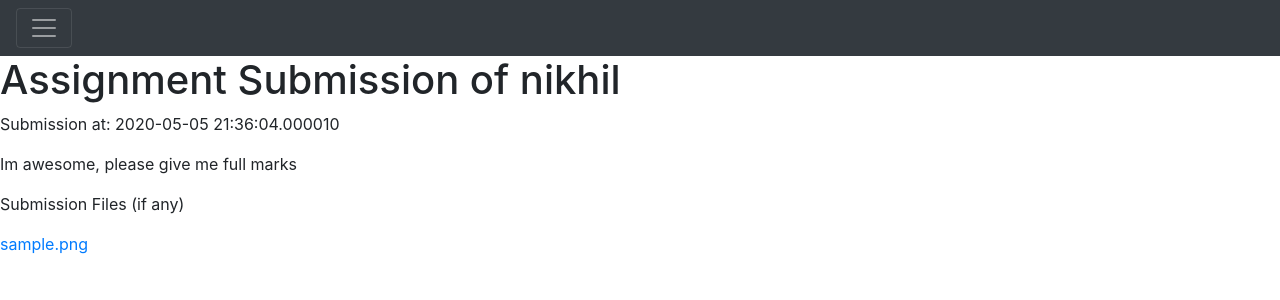
After one commit to nikhils98/Starburst-LMS-Eyeson-Video-Conf-, a Flask app: page /assignmentSubmission/detail/1 in a window 1280 px wide. The commit adds this page. Shown: the top 300 px of the page. Run offline with Flask 2, Linux system fonts and the light colour scheme; a user stored in the database is signed in; data comes from the database, SQL or seed files in the repository; both versions use the stored data as it was after the commit; tables that the repository leaves empty hold one stand-in row (values such as "Sample post"); some libraries are stand-ins or nearby versions.

Commit message:
Added submission flow

```diff
--- a/Application/__init__.py
+++ b/Application/__init__.py
@@ -99,6 +99,8 @@ sub = models.AssignmentSubmission()
 sub.assignmentId = 1
 sub.userId = 1
 sub.submissionTime = datetime.datetime.today()
+sub.comment = 'Im awesome, please give me full marks'
+
 
 models.db.session.add(sub)
 
@@ -106,6 +108,7 @@ sub = models.AssignmentSubmission()
 sub.assignmentId = 1
 sub.userId = 2
 sub.submissionTime = datetime.datetime.today()
+sub.comment = 'Im awesome, please give me full marks'
 
 models.db.session.add(sub)
 
--- a/Application/assignment_submissions.py
+++ b/Application/assignment_submissions.py
@@ -93,6 +93,7 @@ def submitAssignment(id):
             file.save(path)
             submissionFile = models.SubmissionFile()
             submissionFile.filePath = path
+            submissionFile.fileName = file.filename
             submissionFile.submissionId = submission.assignmentSubmissionId
 
             models.db.session.add(submissionFile)
@@ -125,3 +126,11 @@ def gradeAssignmentSubmission(id):
 
     flash('Graded Assignment')
     return redirect('submitAssignment')
+
+@app.route('/assignmentSubmission/detail/<id>')
+@authenticate
+def assignmentSubmissionDetail(id):
+    print(id)
+    assignmentSubmissionId = escape(id)
+    submission = models.AssignmentSubmission.query.filter_by(assignmentSubmissionId=assignmentSubmissionId).first()
+    return render_template('assignment_submission_detail.html',submission=submission)
--- a/Application/models.py
+++ b/Application/models.py
@@ -229,5 +229,8 @@ class SubmissionFile(db.Model):
         db.String(250),
         nullable=False
     )
+    fileName = db.Column(
+        db.String(255)
+    )
     submissionId = db.Column(db.Integer, db.ForeignKey('assignment_submissions.assignmentSubmissionId'))
     submission = relationship("AssignmentSubmission", backref='submissionFiles')
--- a/Application/templates/assignment.html
+++ b/Application/templates/assignment.html
@@ -20,8 +20,6 @@
         <br>
         <p> Assignment Deadline: {{ assignment.assignmentDeadline }}</p>
         <br>
-        <p> Assignment Name: {{ assignment.assignmentName }}</p>
-        <br>
         <p> Total Marks: {{ assignment.totalMarks }}</p>
         <br>
         <p> Assignment Uploaded Date: {{ assignment.uploadDateTime }}</p>
@@ -32,6 +30,8 @@
                 <br>
         {% endfor %}
         </ul>
+        <br>
+        <a href= {{ url_for('assignmentSubmission',id=assignment.assignmentId) }}>Click for Assignment Submission</a>
     </div>
 </div>
 
--- /dev/null
+++ b/Application/templates/assignment_submission_detail.html
@@ -0,0 +1,21 @@
+{% extends 'main.html' %}
+
+{% block head %}
+<!--To render parent's stuff in the same block-->
+{{ super() }}
+
+<title>Assignment Submission Detail</title>
+{% endblock %}
+
+{% block body %}
+{{ super() }}
+
+    <h1>Assignment Submission of {{ submission.user.name }} </h1>
+    <p> Submission at: {{ submission.submissionTime  }} </p>
+    <p> {{ submission.comment }}</p>
+    <p> Submission Files (if any)</p>
+    {% for file in submission.submissionFiles %}
+    <a href = {{ url_for('downloadSubmission' ,id=file.submissionFileId) }}>{{ file.fileName }}</a>
+    <br>
+    {% endfor %}
+{% endblock %}
--- a/Application/templates/submit_assignment_modal.html
+++ b/Application/templates/submit_assignment_modal.html
@@ -6,7 +6,7 @@
 {% block body %}
 <!-- Button trigger modal -->
 <button type="button" class="btn btn-primary" data-toggle="modal" data-target="#submissionModal">
-    Create Assignment
+    Start Assignment Submission
 </button>
 
 <!-- Modal -->
```
Also changed, not shown: Application/templates/assignment_submission.html (+7 -0 lines), Application/starburst.db.
